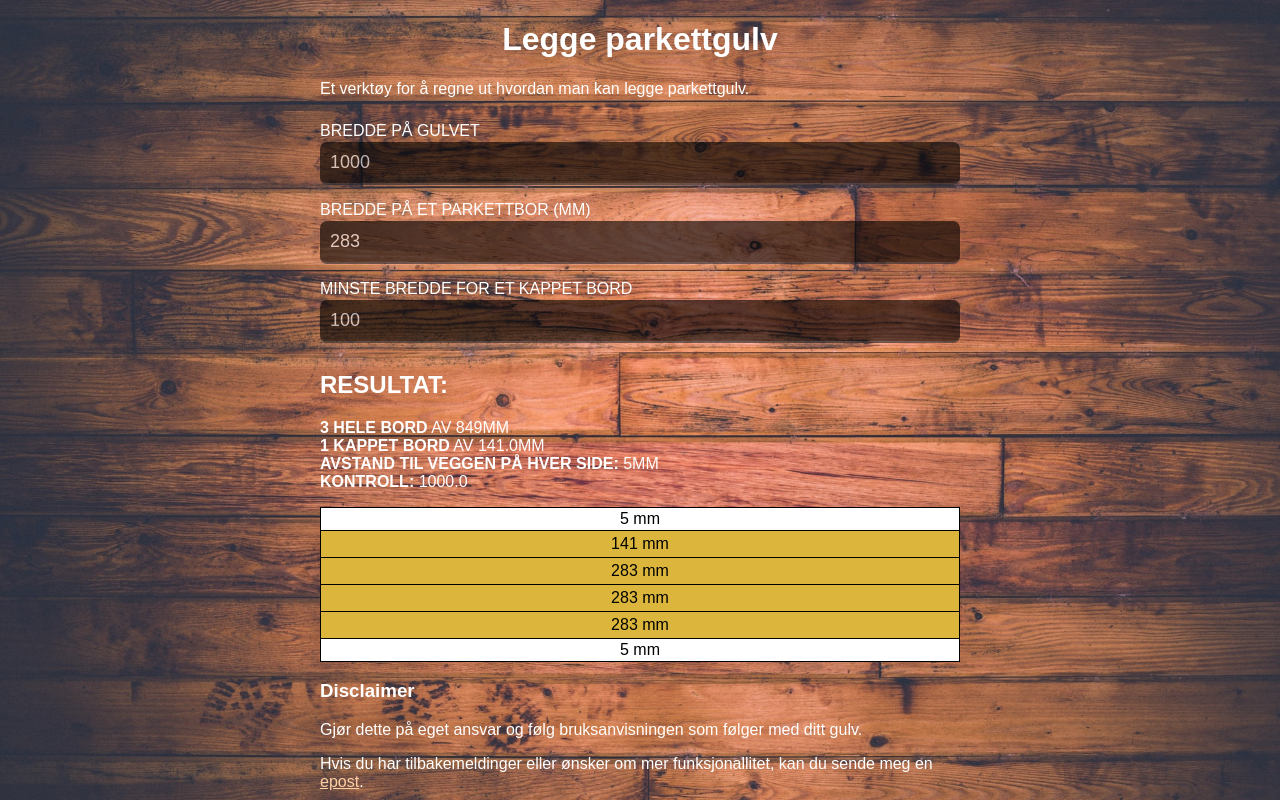
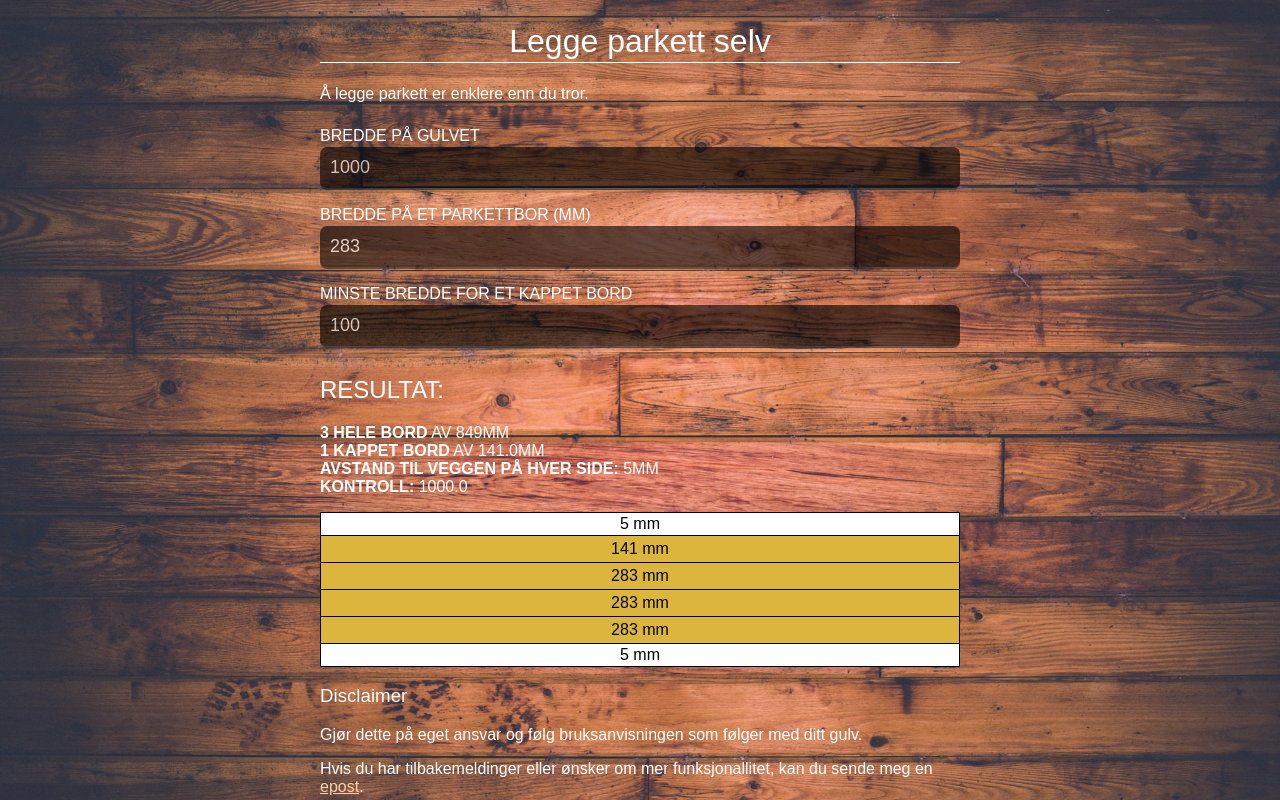
Before and after one commit to HaakonW/Parkettlegger, a React (Create React App) app: page / in a window 1280 px wide. Built offline with nearby package versions, Linux system fonts and the light colour scheme.

Commit message:
Minor SEO tweaks

```diff
--- a/public/index.html
+++ b/public/index.html
@@ -13,10 +13,14 @@
       <meta name="description" content="Parkettlegger" />
       <meta
         name="keywords"
-        content="parkett, gulv, håndtverker, snekker, kalkulator, beregne"
+        content="parkett, gulv, håndtverker, snekker, kalkulator, beregne, legge, montere"
       />
       <meta name="author" content="Haakon Winther" />
       <meta name="viewport" content="width=device-width, initial-scale=1.0" />
+      <meta
+        name="description"
+        content="Legge parkett selv er enklere enn du tror."
+      />
     </head>
     <!--
       manifest.json provides metadata used when your web app is added to the
--- a/src/App.tsx
+++ b/src/App.tsx
@@ -24,8 +24,8 @@ export default function App() {
   return (
     <>
       <header>
-        <h1>Legge parkettgulv</h1>
-        <p>Et verktøy for å regne ut hvordan man kan legge parkettgulv.</p>
+        <h1>Legge parkett selv</h1>
+        <p>Å legge parkett er enklere enn du tror.</p>
       </header>
       <main className="App">
         <div className="Inputs">
--- a/src/NonValidPlankControl.tsx
+++ b/src/NonValidPlankControl.tsx
@@ -16,7 +16,7 @@ const NonValidPlankControl = ({
   slicedRow,
 }: Props) => {
   return (
-    <article>
+    <section>
       <h2>Resultat:</h2>
       {validPlank ? (
         <div>
@@ -55,7 +55,7 @@ const NonValidPlankControl = ({
           </p>
         </div>
       )}
-    </article>
+    </section>
   );
 };
 
--- a/src/styles.css
+++ b/src/styles.css
@@ -38,12 +38,15 @@ h1,
 h2,
 h3 {
   color: #fff;
+  font-weight: lighter;
 }
 h1 {
   text-align: center;
+  padding: 2px;
+  border-bottom: 1px solid white;
 }
 
-article {
+main > section {
   color: white;
   text-transform: uppercase;
 }
```
